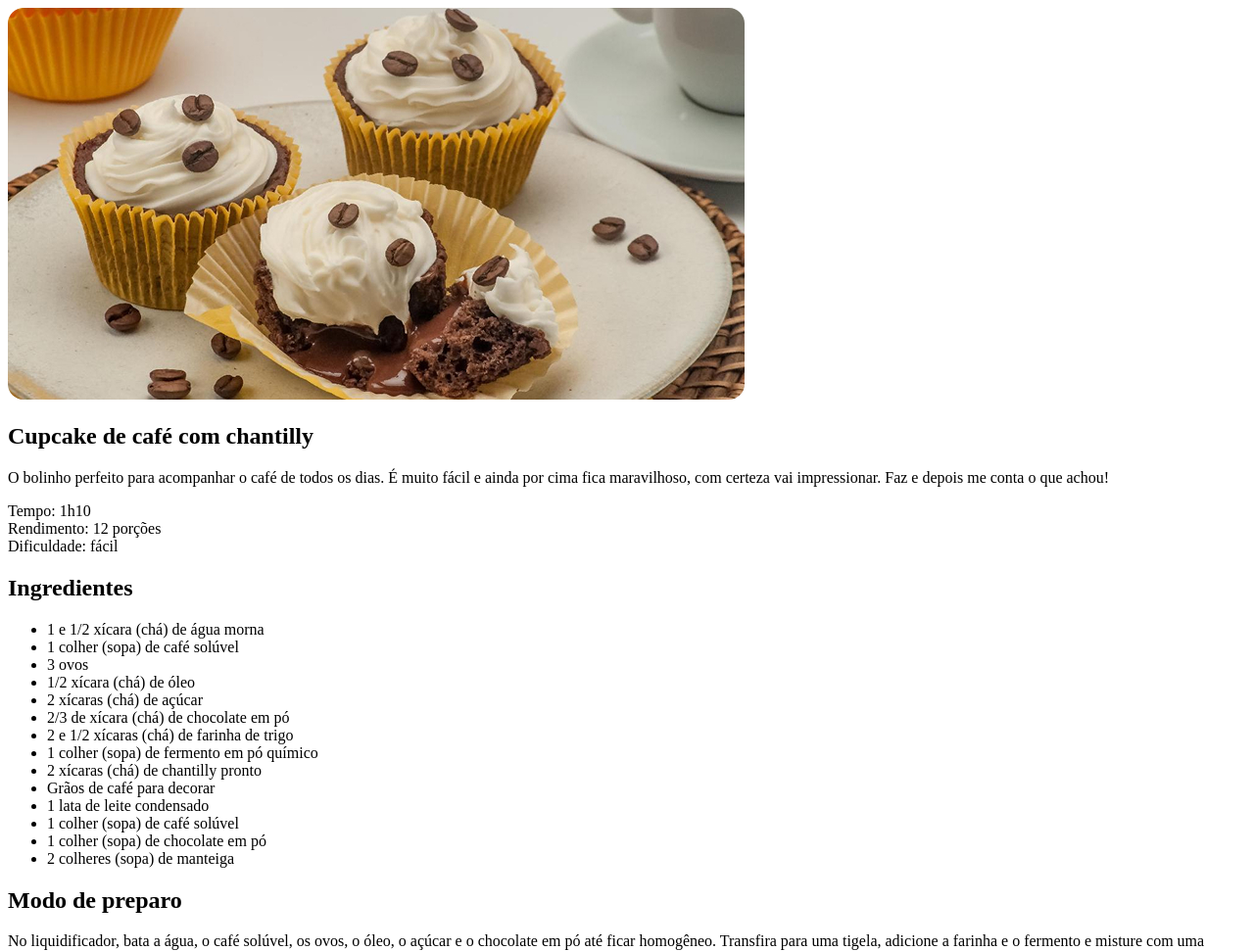
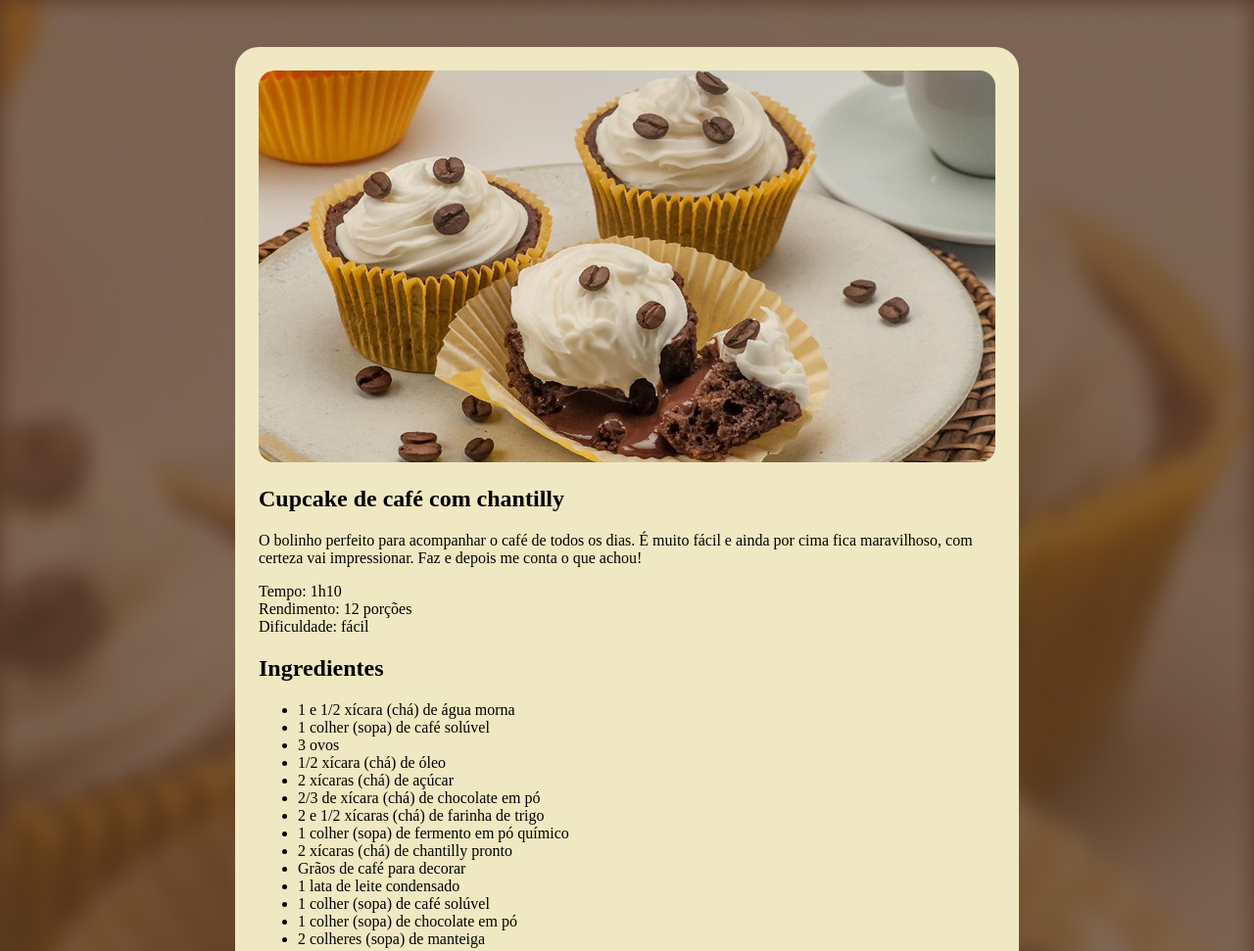
Before and after one commit to carlosd3v/rocketseat, a plain HTML site: page pagina-receita/index.html in a window 1280 px wide. Shown: the top 971 px of the page at 98% size. Drawn offline with Linux system fonts and the light colour scheme.

Commit message:
imagem de fundo e container

```diff
--- a/pagina-receita/style.css
+++ b/pagina-receita/style.css
@@ -1,4 +1,18 @@
 @charset "UTF-8";
+
+body {
+  background-image: url(assets/Página\ de\ receita.jpg);
+  background-size: cover;
+}
+
+#container {
+  box-sizing: border-box;
+  width: 800px;
+  padding: 24px;
+  background-color: #F0E8C2;
+  border-radius: 24px;
+  margin: 48px auto;
+}
 
 img {
   border-radius: 16px;
```
